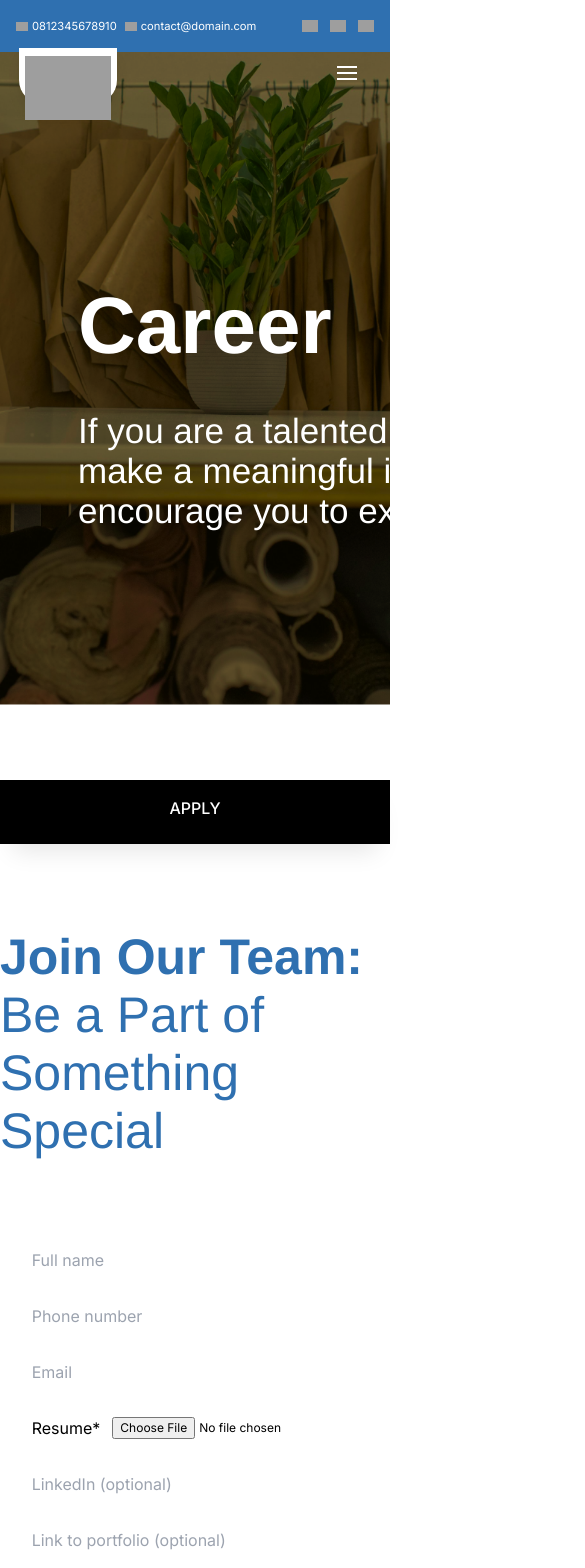
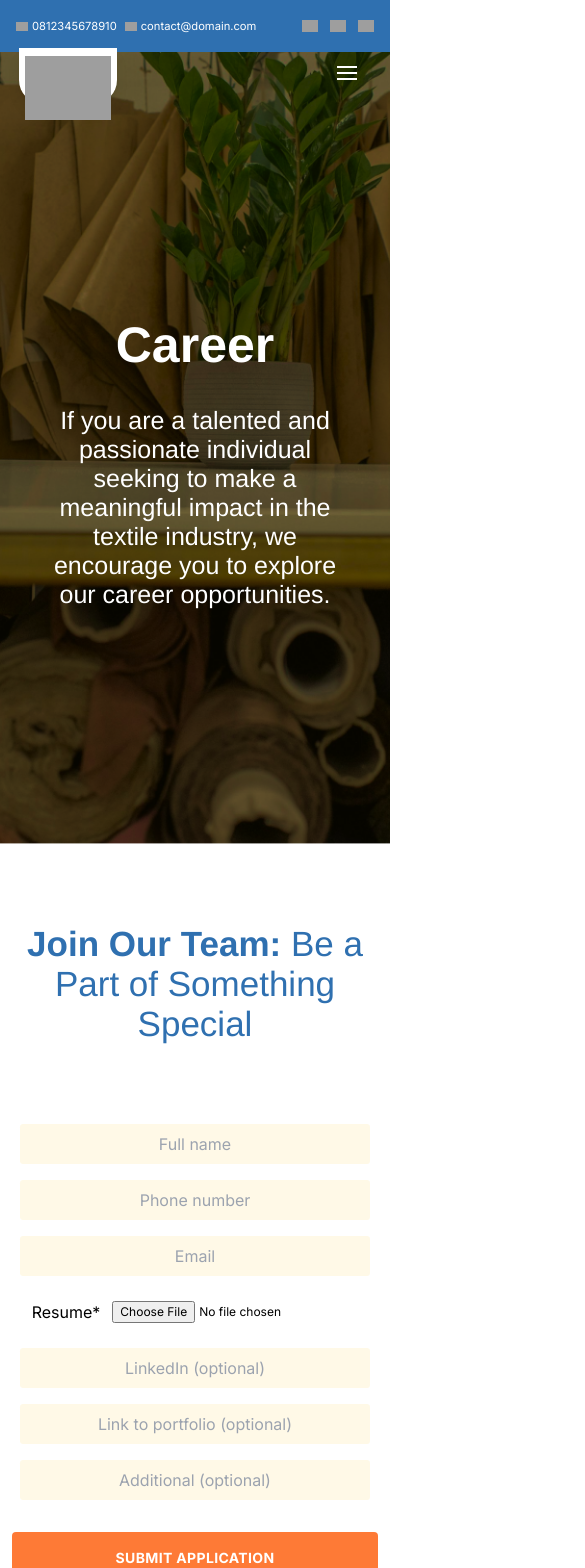
Before and after one commit to harshitbhardwaj001/TextOne-Chemicals, a Next.js app: page /career in a window 390 px wide. Shown: the top 1568 px of the page, 585 px wide, since content can reach past the window. Built offline with nearby package versions, Linux system fonts and the light colour scheme; grey boxes are pictures that could not be loaded.

Commit message:
Fixed Career Page For Mobile View

```diff
--- a/app/career/page.js
+++ b/app/career/page.js
@@ -8,9 +8,7 @@
     <>
       <CareerHero />
       <CareerForm />
-      <div className="absolute top-[220%]">
-        <Footer />
-      </div>
+      <Footer />
     </>
   );
 };
--- a/components/CareerForm.jsx
+++ b/components/CareerForm.jsx
@@ -2,22 +2,22 @@
 
 const CareerForm = () => {
   return (
-    <div className="flex flex-col gap-8 absolute top-[110%] w-full justify-center items-center">
+    <div className="flex flex-col gap-8 w-full justify-center items-center mt-[5rem] md:mt-[10rem]">
       <div>
-        <h1 className="[font-family:'Barlow-Bold',Helvetica] font-medium text-[#2F70B0] text-[50px] text-left tracking-[0] leading-[normal]">
+        <h1 className="[font-family:'Barlow-Bold',Helvetica] font-medium text-[#2F70B0] text-[50px] text-left xs:max-md:text-center xs:max-md:text-[35px] tracking-[0] leading-[normal]">
           <span className="font-bold">Join Our Team:</span> Be a Part of
           Something Special
         </h1>
         <div className="flex w-full justify-center mt-[5rem]">
-          <form className="flex flex-col gap-4">
-            <div className="">
+          <form className="flex flex-col gap-4 xs:max-md:justify-center">
+            <div className="xs:max-md:text-center">
               <label htmlFor="fullName">
                 <input
                   type="text"
                   id="fullName"
                   name="from_name"
                   placeholder="Full name"
-                  className="bg-[rgba(255,255,255,0.9)] rounded-sm px-3 py-2 w-[50vw]"
+                  className="bg-[rgba(255,249,229,0.9)]  rounded-[0.2rem] px-3 py-2 w-[50vw] xs:max-md:w-full xs:max-md:text-center"
                   required
                 />
                 <span className="sr-only text-black">Full name</span>
@@ -30,7 +30,7 @@
                   id="phoneNumber"
                   name="from_number"
                   placeholder="Phone number"
-                  className="bg-[rgba(255,255,255,0.9)] rounded-sm px-3 py-2 w-full"
+                  className="bg-[rgba(255,249,229,0.9)]  rounded-[0.2rem] px-3 py-2 w-full xs:max-md:text-center"
                   required
                 />
                 <span className="sr-only">Phone number</span>
@@ -43,13 +43,13 @@
                   id="email"
                   name="from_mail"
                   placeholder="Email"
-                  className="bg-[rgba(255,255,255,0.9)] rounded-sm px-3 py-2 w-full"
+                  className="bg-[rgba(255,249,229,0.9)]  rounded-[0.2rem] px-3 py-2 w-full xs:max-md:text-center"
                   required
                 />
                 <span className="sr-only">Email</span>
               </label>
             </div>
-            <div className="py-2 flex items-center gap-3">
+            <div className="py-2 flex items-center xs:max-md:justify-center gap-3">
               <label htmlFor="resume" className="cursor-text shrink-0 pl-3">
                 Resume*
               </label>
@@ -69,7 +69,7 @@
                   id="linkedin"
                   name="from_linkedin"
                   placeholder="LinkedIn (optional)"
-                  className="bg-[rgba(255,255,255,0.9)] rounded-sm px-3 py-2 w-full"
+                  className="bg-[rgba(255,249,229,0.9)]  rounded-[0.2rem] px-3 py-2 w-full xs:max-md:text-center"
                 />
                 <span className="sr-only">LinkedIn (optional)</span>
               </label>
@@ -81,7 +81,7 @@
                   id="portfolio"
                   name="from_portfolio"
                   placeholder="Link to portfolio (optional)"
-                  className="bg-[rgba(255,255,255,0.9)] rounded-sm px-3 py-2 w-full"
+                  className="bg-[rgba(255,249,229,0.9)]  rounded-[0.2rem] px-3 py-2 w-full xs:max-md:text-center"
                 />
                 <span className="sr-only">Link to portfolio (optional)</span>
               </label>
@@ -93,13 +93,13 @@
                   id="other"
                   name="from_other"
                   placeholder="Additional (optional)"
-                  className="bg-[rgba(255,255,255,0.9)] rounded-sm px-3 py-2 w-full"
+                  className="bg-[rgba(255,249,229,0.9)]  rounded-[0.2rem] px-3 py-2 w-full xs:max-md:text-center"
                 />
                 <span className="sr-only">Additional (optional)</span>
               </label>
             </div>
             <button
-              className=" bg-white font-[500] disabled py-4 md:h-12 text-sm md:text-base text-black flex items-center justify-center uppercase md:w-full mt-auto md:mt-6 rounded w-[calc(100%+1rem)] -ml-2 md:ml-0"
+              className=" bg-[#FE7A36] disabled py-4 md:h-12 text-sm md:text-base text-white font-bold flex tracking-wide items-center justify-center uppercase md:w-full md:mt-6 rounded w-[calc(100%+1rem)] -ml-2 mt-[1rem] md:ml-0"
               type="submit"
             >
               Submit Application
@@ -107,13 +107,6 @@
           </form>
         </div>
       </div>
-      <div
-        className={`lg:hidden left-0 bottom-0 w-full fixed px-2 pb-2 bg-[#000]`}
-      >
-        <button className="rounded shadow-xl w-full bg-[#000] px-3 py-4 text-white uppercase font-[500]">
-          Apply
-        </button>
-      </div>
     </div>
   );
 };
--- a/components/CareerHero.jsx
+++ b/components/CareerHero.jsx
@@ -2,16 +2,18 @@
 
 const CareerHero = () => {
   return (
-    <div className="w-full h-[654px] bg-[url(/abouthero.png)] bg-cover bg-[50%_50%] absolute top-[3.2rem] z-[-1]">
-      <p className="absolute w-[931px] top-[35%] left-[20%] [font-family:'Barlow-Bold',Helvetica] font-bold text-white text-[80px] text-left tracking-[0] leading-[normal]">
+    <div className="bg-[url(/abouthero.png)] bg-cover bg-[50%_50%]">
+      <div className="w-[58vw] xs:max-md:w-[80vw] h-[654px] xs:max-md:h-[100vh] flex flex-col gap-[2rem] items-start xs:max-md:items-center md:gap-[2rem] justify-center mx-auto pt-[5rem]">
+        <p className="[font-family:'Barlow-Bold',Helvetica] font-bold text-white text-[70px] text-left xs:max-md:text-center tracking-[0] leading-[normal] xs:max-md:static xs:max-md:w-[100%] xs:max-md:text-[50px]">
           Career
         </p>
-      <p className="absolute w-[931px] top-[55%] left-[20%] [font-family:'Barlow-Bold',Helvetica] font-extralight text-white text-[35px] text-left tracking-[0] leading-[normal]">
+        <p className="w-[58vw] xs:max-md:w-[80vw] [font-family:'Barlow-Bold',Helvetica] font-extralight text-white text-[35px] xs:max-md:text-center xs:max-md:text-[25px] text-left tracking-[0] leading-[normal]">
           If you are a talented and passionate individual seeking to make a
           meaningful impact in the textile industry, we encourage you to explore
           our career opportunities.
         </p>
       </div>
+    </div>
   );
 };
 
```
Lines whose indentation alone changed are shown as unchanged.
